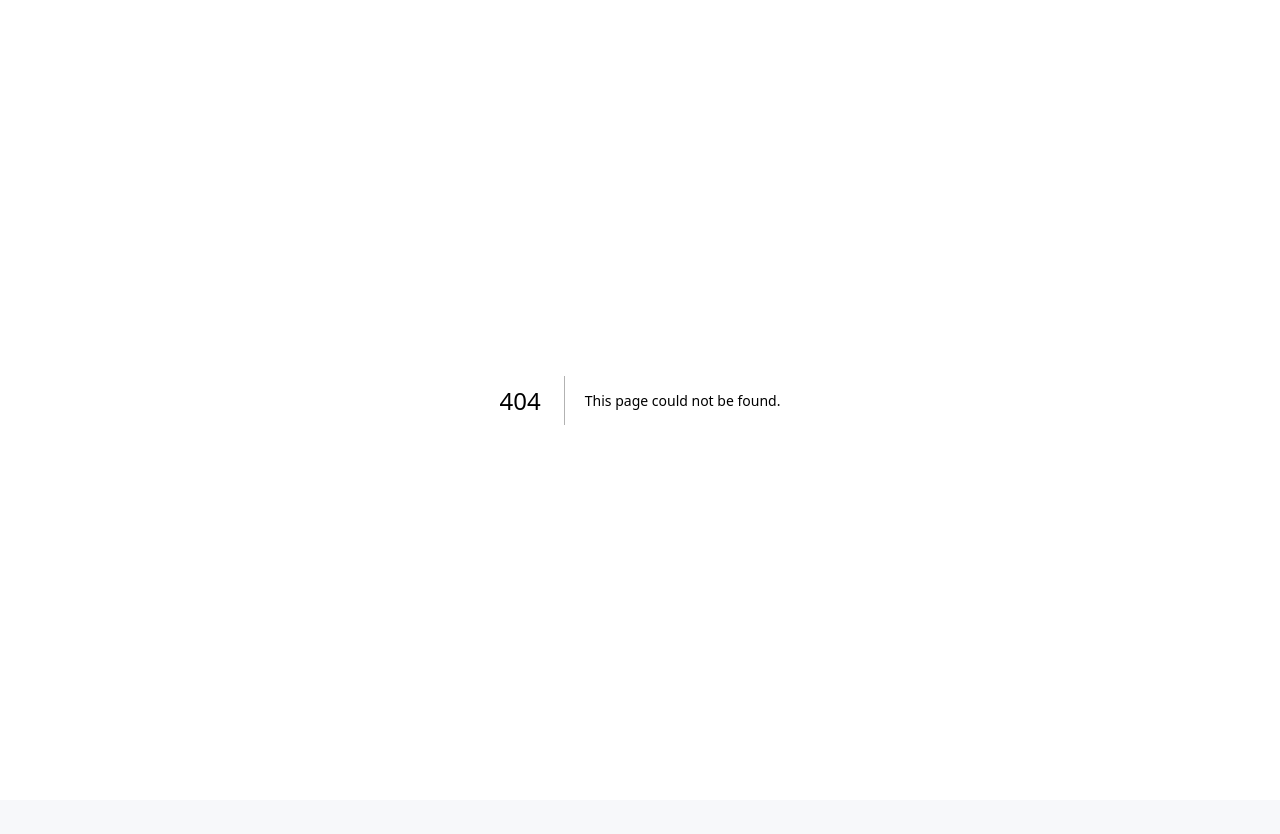
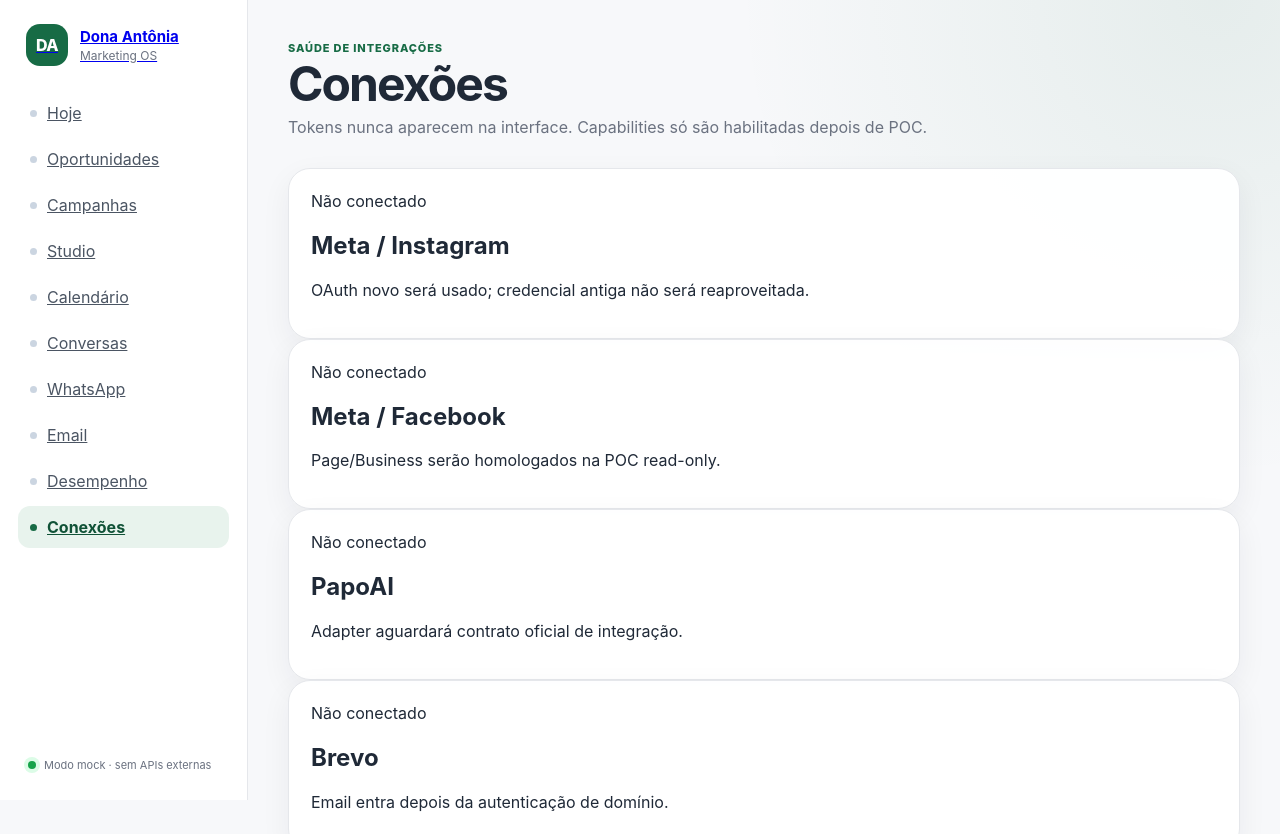
Before and after one commit to osvaldosereia/marketing, a Next.js app: page /connections in a window 1280 px wide. Before the commit this address had no page. Shown: the top 834 px of the page. Before the commit the page ends 800 px from the top, so only its background shows below. Built offline with nearby package versions, Linux system fonts and the light colour scheme.

Commit message:
feat: add provider connection health workspace

```diff
--- /dev/null
+++ b/app/connections/page.tsx
@@ -0,0 +1,33 @@
+import { SectionLayout } from "@/components/section-layout";
+
+const providers = [
+  ["Meta / Instagram", "Não conectado", "OAuth novo será usado; credencial antiga não será reaproveitada."],
+  ["Meta / Facebook", "Não conectado", "Page/Business serão homologados na POC read-only."],
+  ["PapoAI", "Não conectado", "Adapter aguardará contrato oficial de integração."],
+  ["Brevo", "Não conectado", "Email entra depois da autenticação de domínio."],
+  ["Core Bridge", "Mock", "Somente leitura; sem acesso ao banco operacional nesta rodada."],
+];
+
+export default function ConnectionsPage() {
+  return (
+    <SectionLayout
+      activeHref="/connections"
+      eyebrow="Saúde de integrações"
+      title="Conexões"
+      description="Tokens nunca aparecem na interface. Capabilities só são habilitadas depois de POC."
+    >
+      <section className="provider-grid">
+        {providers.map(([name, status, detail]) => (
+          <article className="panel provider-card" key={name}>
+            <div className="provider-status">
+              <span className={status === "Mock" ? "health-dot" : "offline-dot"} />
+              {status}
+            </div>
+            <h2>{name}</h2>
+            <p>{detail}</p>
+          </article>
+        ))}
+      </section>
+    </SectionLayout>
+  );
+}
```
